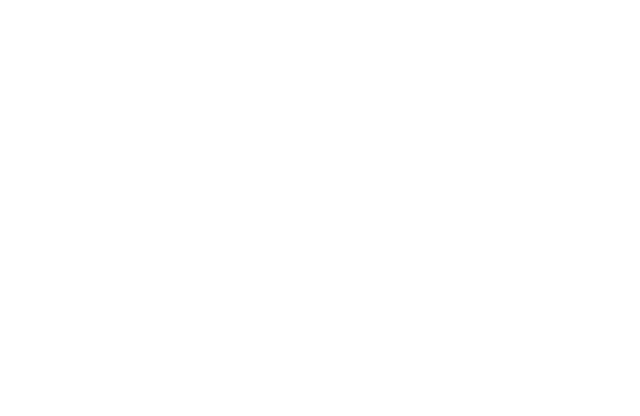
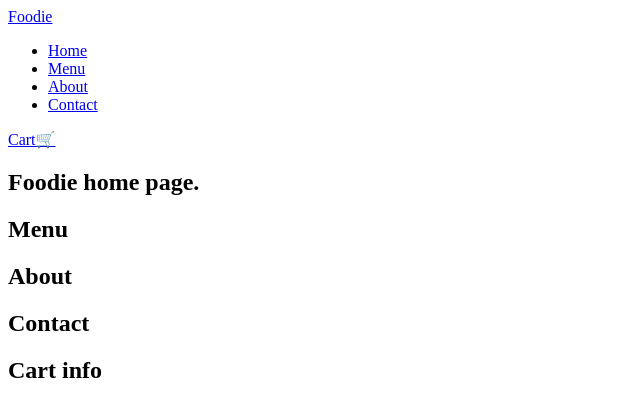
Before and after one commit to ashi120423/food-order-web, a plain HTML site: page index.html in a window 1280 px wide. Shown: the whole page, without its empty margins (0-640 px from the left). Drawn offline with Linux system fonts and the light colour scheme.

Commit message:
Create Navigation Bar Using HTML Completed

```diff
--- a/index.html
+++ b/index.html
@@ -7,5 +7,43 @@
 </head>
 <body>
 
+    <header>
+        <div>
+            <a href="#home">Foodie</a>
+        </div>
+        <nav>
+            <ul>
+                <li><a href="#home">Home</a></li>
+                <li><a href="#menu">Menu</a></li>
+                <li><a href="#about">About</a></li>
+                <li><a href="#contact">Contact</a></li>
+            </ul>
+        </nav>
+
+        <div>
+            <a href="#cart">Cart🛒</a>
+        </div>
+    </header>
+
+    <div id="home">
+        <h2>Foodie home page. </h2>
+    </div>
+
+    <div id="menu">
+        <h2>Menu </h2>
+    </div>
+
+    <div id="about">
+        <h2>About </h2>
+    </div>
+
+    <div>
+        <h2 id="contact">Contact </h2>
+    </div>
+
+    <div id="cart">
+        <h2>Cart info </h2>
+    </div>
+
 </body>
 </html>
```
